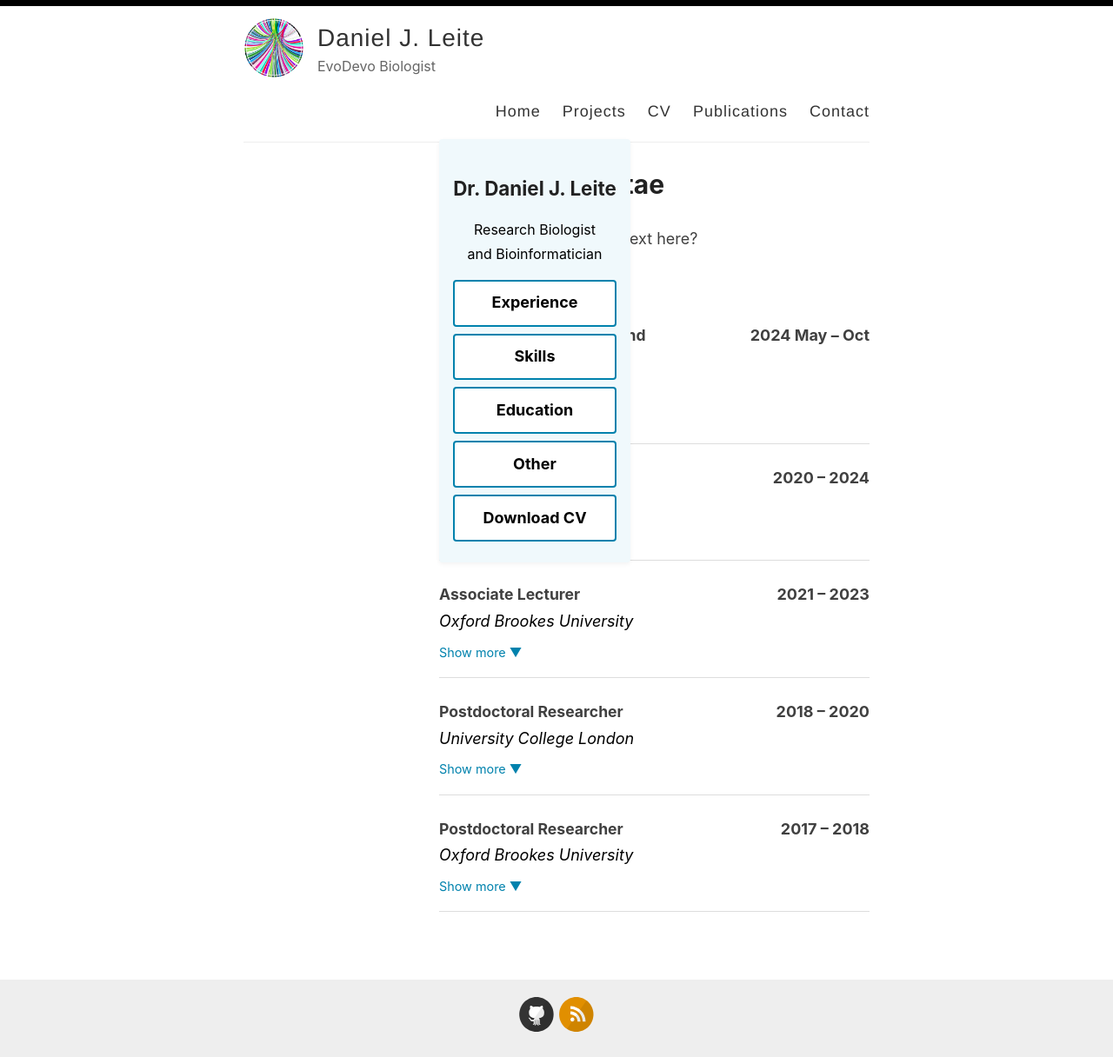
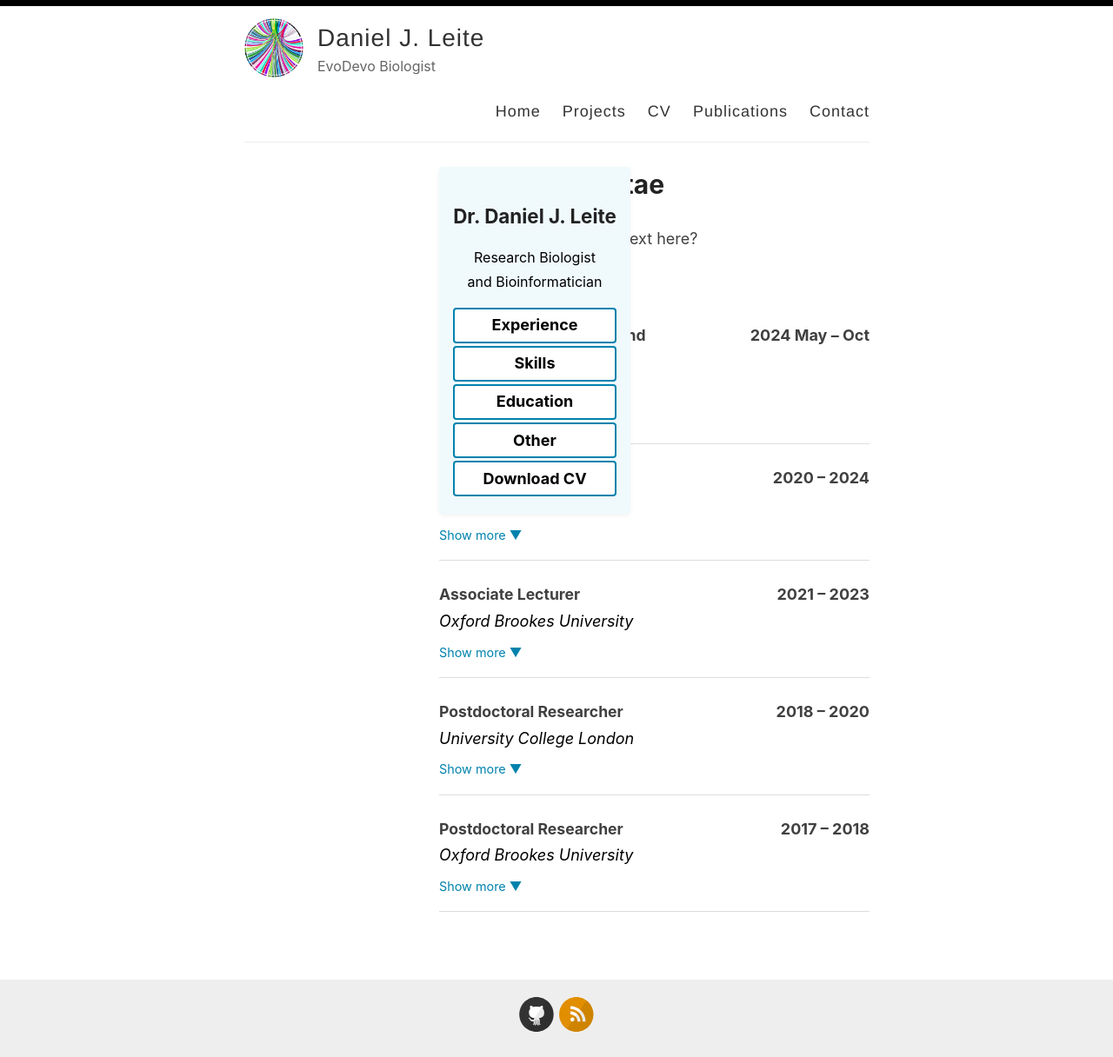
Before and after one commit to djleite/djleite.github.io, a Jekyll site: the page built from _pages/cv.md, in a window 1280 px wide and 1216 px high. Shown: the whole window at 87% size. Built offline with Jekyll 4.4.1, drawn with Linux system fonts in a browser that asks for light colours.

Commit message:
update cv buttons

```diff
--- a/_sass/_cv.scss
+++ b/_sass/_cv.scss
@@ -7,7 +7,7 @@
 
   .cv-sidebar {
     position: fixed;
-    top: 10rem;
+    top: 12rem;
     background-color: #f0f9fc;
     padding: 1rem;
     border-radius: 4px;
@@ -38,8 +38,8 @@
   .cv-button {
     display: block;
     width: 100%;
-    margin: 0.5rem 0;
-    padding: 0.6rem 1rem;
+    margin: 0.2rem 0;
+    padding: 0.2rem 0.5rem;
     background: white;
     border: 2px solid #0082ad;
     color: #000000;
```
